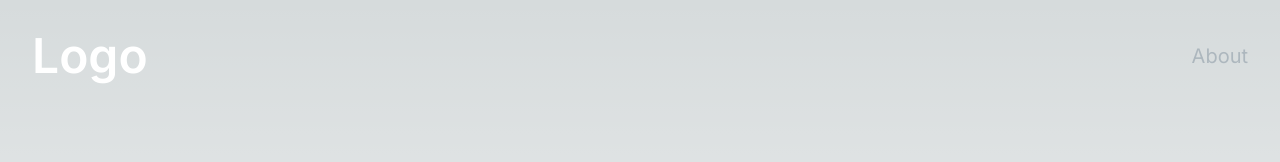
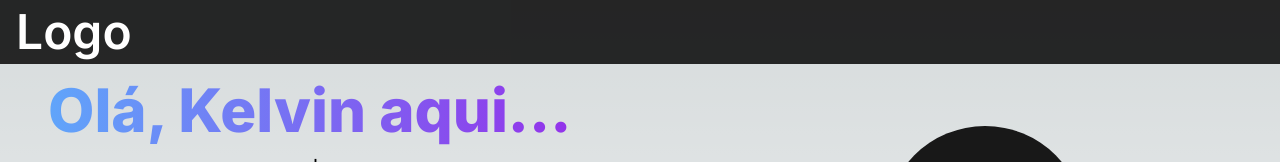
Before and after one commit to kelvindemirandabarros/portfolio, a Next.js app: page / in a window 1280 px wide. Shown: the top 162 px of the page. Built offline with nearby package versions, Linux system fonts and the light colour scheme.

Commit message:
feat: Melhorando NavBar
- Uso do componente NavLink para os botões do menu.
- Adição de botões de abrir e fechar menu em telas pequenas.

```diff
--- a/src/components/Navbar.tsx
+++ b/src/components/Navbar.tsx
@@ -1,24 +1,66 @@
-import React from 'react';
+'use client';
+
+import React, { useState } from 'react';
 import Link from 'next/link';
+import { Bars3Icon, XMarkIcon } from '@heroicons/react/24/solid';
+
+// Components:
+import { NavLink } from './NavLink';
+
+// Consts:
+const nav_links = [
+  {
+    title: 'Sobre',
+    href: '#about'
+  },
+  {
+    title: 'Projeto',
+    href: '#project'
+  },
+  {
+    title: 'Contato',
+    href: '#contact'
+  }
+];
 
 export function Navbar() {
+  const [navbar_open, set_navbar_open] = useState(false);
+
   return (
-    <nav>
-      <div className='flex flex-wrap items-center justify-between mx-auto p-8'>
-        <Link href={'/'} className='text-5xl text-white font-semibold'>
+    <nav className='fixed top-0 left-0 right-0 z-10 bg-[#121212] bg-opacity-90'>
+      <div className='flex flex-wrap items-center justify-between mx-auto px-4 py-2'>
+        <Link
+          href={'/'}
+          className='text-2xl md:text-5xl text-white font-semibold'
+        >
           Logo
         </Link>
 
-        <div className='menu hidden md:block md:w-auto' id='navbar'>
-          <ul>
-            <li>
-              <Link
-                href={'#about'}
-                className='block py-2 pl-3 pr-4 text-[#adb7be] sm:text-xl rounder md:p-0 hover:text-white'
-              >
-                About
-              </Link>
-            </li>
+        <div className='mobile-menu block md:hidden'>
+          {!navbar_open ? (
+            <button
+              onClick={() => set_navbar_open(true)}
+              className='flex items-center px-3 py-2 border rounded border-slate-200 text-slate-200 hover:text-white hover:border-white'
+            >
+              <Bars3Icon className='h-5 w-5' />
+            </button>
+          ) : (
+            <button
+              onClick={() => set_navbar_open(false)}
+              className='flex items-center px-3 py-2 border rounded border-slate-200 text-slate-200 hover:text-white hover:border-white'
+            >
+              <XMarkIcon className='h-5 w-5' />
+            </button>
+          )}
+        </div>
+
+        <div className='menu hidden md:w-auto' id='navbar'>
+          <ul className='flex p-4 md:p-0  md:flex-row md:space-x-8 mt-0'>
+            {nav_links.map((link, index) => (
+              <li key={index}>
+                <NavLink href={link.href} title={link.title} />
+              </li>
+            ))}
           </ul>
         </div>
       </div>
```
